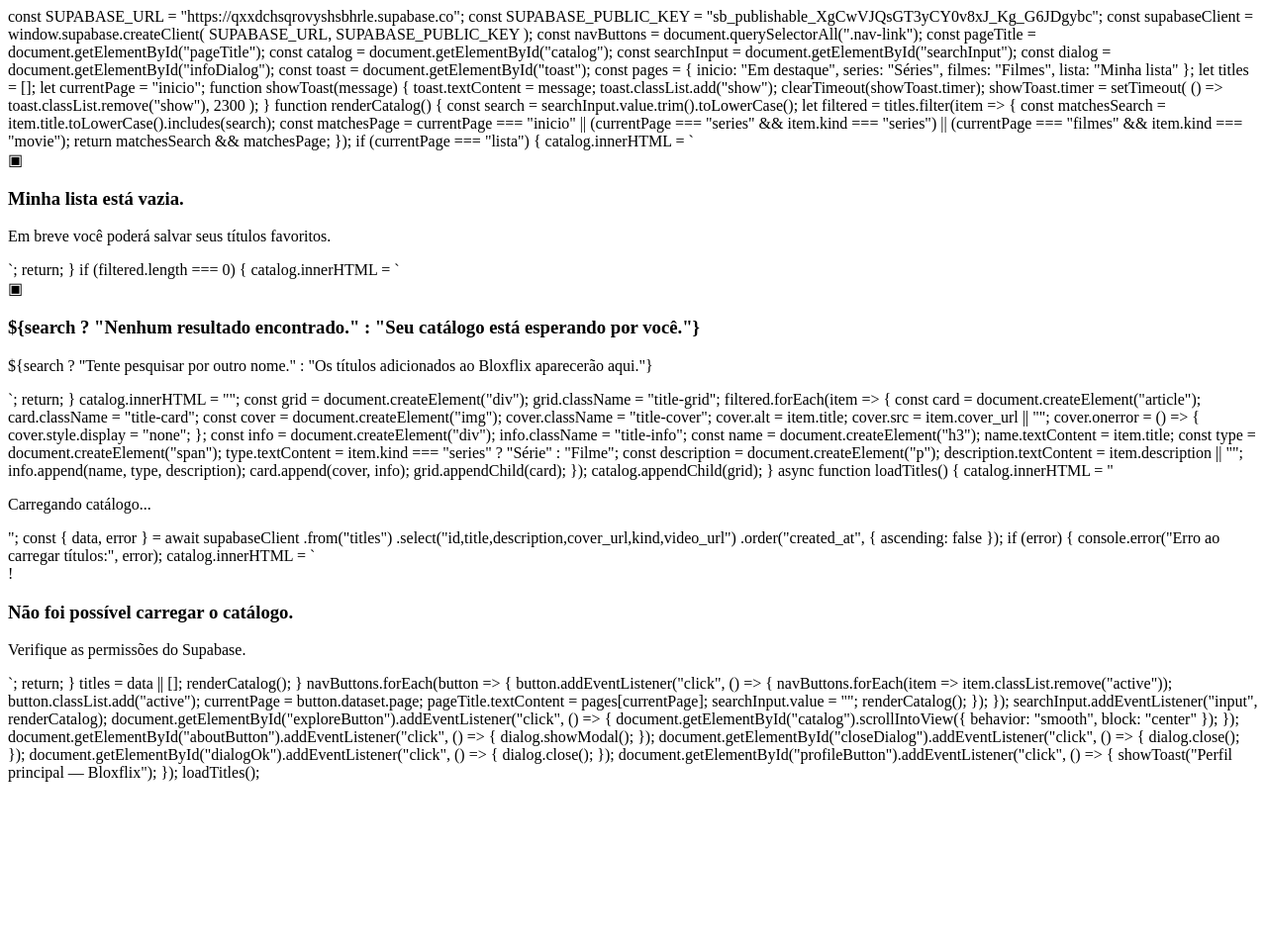
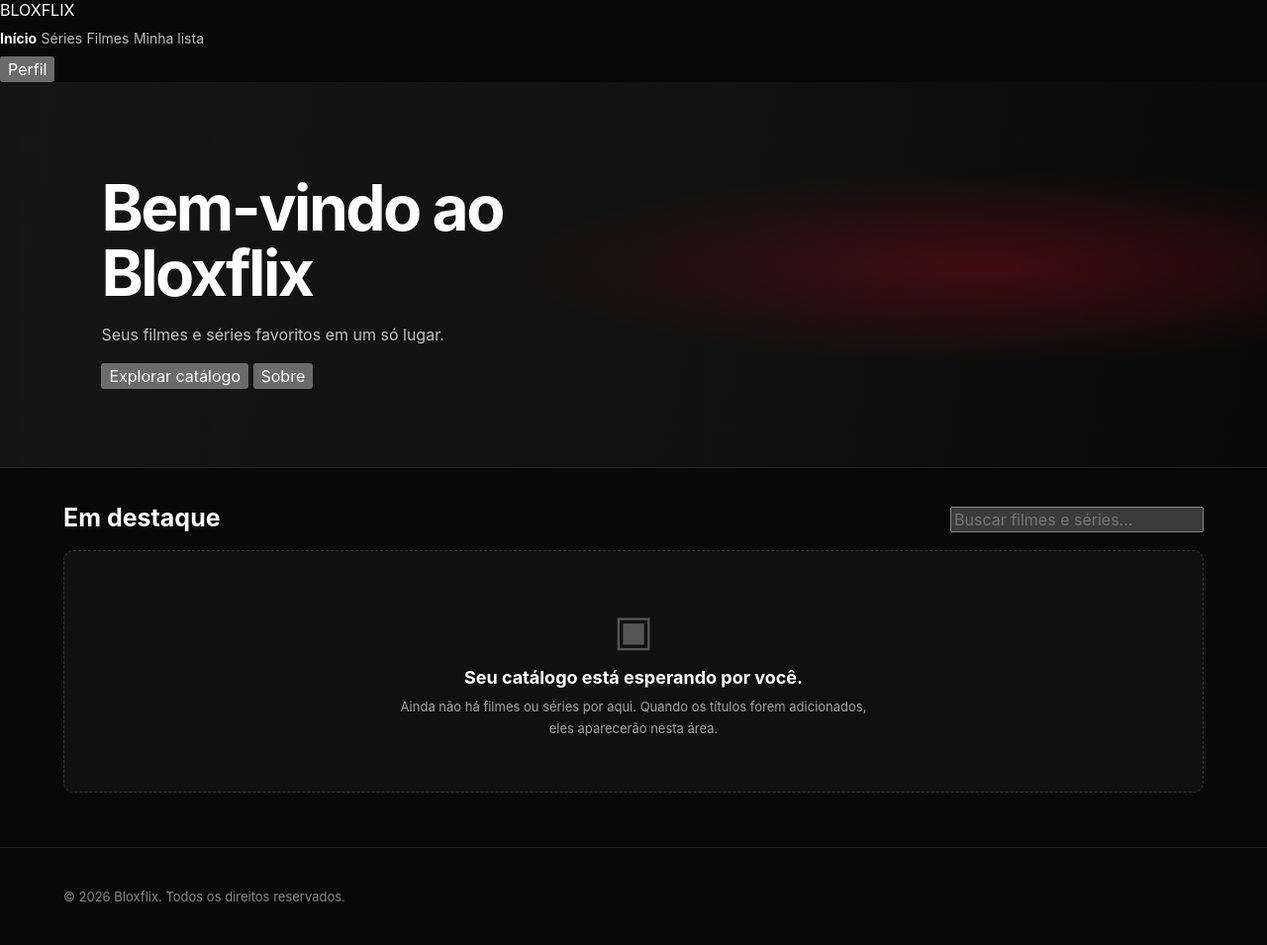
Before and after one commit to Barbnakmura/Bloxflix2026, a plain HTML site: page index.html in a window 1280 px wide. Shown: the whole page at 99% size. Before the commit the page ends 800 px from the top, so only its background shows below. Drawn offline with nearby package versions, Linux system fonts and the light colour scheme.

Commit message:
Refactor index.html structure and remove Supabase keys

```diff
--- a/index.html
+++ b/index.html
@@ -1,171 +1,79 @@
 
-const SUPABASE_URL = "https://qxxdchsqrovyshsbhrle.supabase.co";
-const SUPABASE_PUBLIC_KEY = "sb_publishable_XgCwVJQsGT3yCY0v8xJ_Kg_G6JDgybc";
+<!DOCTYPE html>
+<html lang="pt-BR">
+<head>
+  <meta charset="UTF-8">
+  <meta name="viewport" content="width=device-width, initial-scale=1.0">
+  <title>Bloxflix</title>
+  <link rel="stylesheet" href="style.css">
+</head>
+<body>
 
-const supabaseClient = window.supabase.createClient(
-  SUPABASE_URL,
-  SUPABASE_PUBLIC_KEY
-);
+  <header class="header">
+    <div class="logo">BLOXFLIX</div>
 
-const navButtons = document.querySelectorAll(".nav-link");
-const pageTitle = document.getElementById("pageTitle");
-const catalog = document.getElementById("catalog");
-const searchInput = document.getElementById("searchInput");
-const dialog = document.getElementById("infoDialog");
-const toast = document.getElementById("toast");
+    <nav class="navigation">
+      <button class="nav-link active" data-page="inicio">Início</button>
+      <button class="nav-link" data-page="series">Séries</button>
+      <button class="nav-link" data-page="filmes">Filmes</button>
+      <button class="nav-link" data-page="lista">Minha lista</button>
+    </nav>
 
-const pages = {
-  inicio: "Em destaque",
-  series: "Séries",
-  filmes: "Filmes",
-  lista: "Minha lista"
-};
+    <button id="profileButton">Perfil</button>
+  </header>
 
-let titles = [];
-let currentPage = "inicio";
+  <main>
+    <section class="hero">
+      <div class="hero-content">
+        <h1>Bem-vindo ao Bloxflix</h1>
+        <p>Seus filmes e séries favoritos em um só lugar.</p>
 
-function showToast(message) {
-  toast.textContent = message;
-  toast.classList.add("show");
-  clearTimeout(showToast.timer);
-  showToast.timer = setTimeout(
-    () => toast.classList.remove("show"),
-    2300
-  );
-}
+        <button id="exploreButton">Explorar catálogo</button>
+        <button id="aboutButton">Sobre</button>
+      </div>
+    </section>
 
-function renderCatalog() {
-  const search = searchInput.value.trim().toLowerCase();
+    <section class="toolbar">
+      <h2 id="pageTitle">Em destaque</h2>
+      <input
+        type="search"
+        id="searchInput"
+        placeholder="Buscar filmes e séries..."
+      >
+    </section>
 
-  let filtered = titles.filter(item => {
-    const matchesSearch =
-      item.title.toLowerCase().includes(search);
+    <section class="catalog" id="catalog">
+      <div class="empty-icon" aria-hidden="true">▣</div>
 
-    const matchesPage =
-      currentPage === "inicio" ||
-      (currentPage === "series" && item.kind === "series") ||
-      (currentPage === "filmes" && item.kind === "movie");
+      <h3 id="emptyTitle">
+        Seu catálogo está esperando por você.
+      </h3>
 
-    return matchesSearch && matchesPage;
-  });
+      <p id="emptyText">
+        Ainda não há filmes ou séries por aqui.
+        Quando os títulos forem adicionados, eles aparecerão nesta área.
+      </p>
+    </section>
+  </main>
 
-  if (currentPage === "lista") {
-    catalog.innerHTML = `
-      <div class="empty-icon">▣</div>
-      <h3>Minha lista está vazia.</h3>
-      <p>Em breve você poderá salvar seus títulos favoritos.</p>
-    `;
-    return;
-  }
+  <footer>
+    <p>© 2026 Bloxflix. Todos os direitos reservados.</p>
+  </footer>
 
-  if (filtered.length === 0) {
-    catalog.innerHTML = `
-      <div class="empty-icon">▣</div>
-      <h3>${search ? "Nenhum resultado encontrado." : "Seu catálogo está esperando por você."}</h3>
-      <p>${search
-        ? "Tente pesquisar por outro nome."
-        : "Os títulos adicionados ao Bloxflix aparecerão aqui."}</p>
-    `;
-    return;
-  }
+  <dialog id="infoDialog">
+    <h2>Sobre o Bloxflix</h2>
+    <p>Sua plataforma de filmes e séries.</p>
+    <button id="closeDialog">Fechar</button>
+    <button id="dialogOk">OK</button>
+  </dialog>
 
-  catalog.innerHTML = "";
+  <div id="toast" class="toast"></div>
 
-  const grid = document.createElement("div");
-  grid.className = "title-grid";
+  <!-- SUPABASE -->
+  <script src="https://unpkg.com/@supabase/supabase-js@2"></script>
 
-  filtered.forEach(item => {
-    const card = document.createElement("article");
-    card.className = "title-card";
+  <!-- SCRIPT PRINCIPAL -->
+  <script src="script.js"></script>
 
-    const cover = document.createElement("img");
-    cover.className = "title-cover";
-    cover.alt = item.title;
-    cover.src = item.cover_url || "";
-    cover.onerror = () => {
-      cover.style.display = "none";
-    };
-
-    const info = document.createElement("div");
-    info.className = "title-info";
-
-    const name = document.createElement("h3");
-    name.textContent = item.title;
-
-    const type = document.createElement("span");
-    type.textContent =
-      item.kind === "series" ? "Série" : "Filme";
-
-    const description = document.createElement("p");
-    description.textContent = item.description || "";
-
-    info.append(name, type, description);
-    card.append(cover, info);
-
-    grid.appendChild(card);
-  });
-
-  catalog.appendChild(grid);
-}
-
-async function loadTitles() {
-  catalog.innerHTML = "<p>Carregando catálogo...</p>";
-
-  const { data, error } = await supabaseClient
-    .from("titles")
-    .select("id,title,description,cover_url,kind,video_url")
-    .order("created_at", { ascending: false });
-
-  if (error) {
-    console.error("Erro ao carregar títulos:", error);
-    catalog.innerHTML = `
-      <div class="empty-icon">!</div>
-      <h3>Não foi possível carregar o catálogo.</h3>
-      <p>Verifique as permissões do Supabase.</p>
-    `;
-    return;
-  }
-
-  titles = data || [];
-  renderCatalog();
-}
-
-navButtons.forEach(button => {
-  button.addEventListener("click", () => {
-    navButtons.forEach(item => item.classList.remove("active"));
-    button.classList.add("active");
-
-    currentPage = button.dataset.page;
-    pageTitle.textContent = pages[currentPage];
-    searchInput.value = "";
-
-    renderCatalog();
-  });
-});
-
-searchInput.addEventListener("input", renderCatalog);
-
-document.getElementById("exploreButton").addEventListener("click", () => {
-  document.getElementById("catalog").scrollIntoView({
-    behavior: "smooth",
-    block: "center"
-  });
-});
-
-document.getElementById("aboutButton").addEventListener("click", () => {
-  dialog.showModal();
-});
-
-document.getElementById("closeDialog").addEventListener("click", () => {
-  dialog.close();
-});
-
-document.getElementById("dialogOk").addEventListener("click", () => {
-  dialog.close();
-});
-
-document.getElementById("profileButton").addEventListener("click", () => {
-  showToast("Perfil principal — Bloxflix");
-});
-
-loadTitles();
+</body>
+</html>
```
